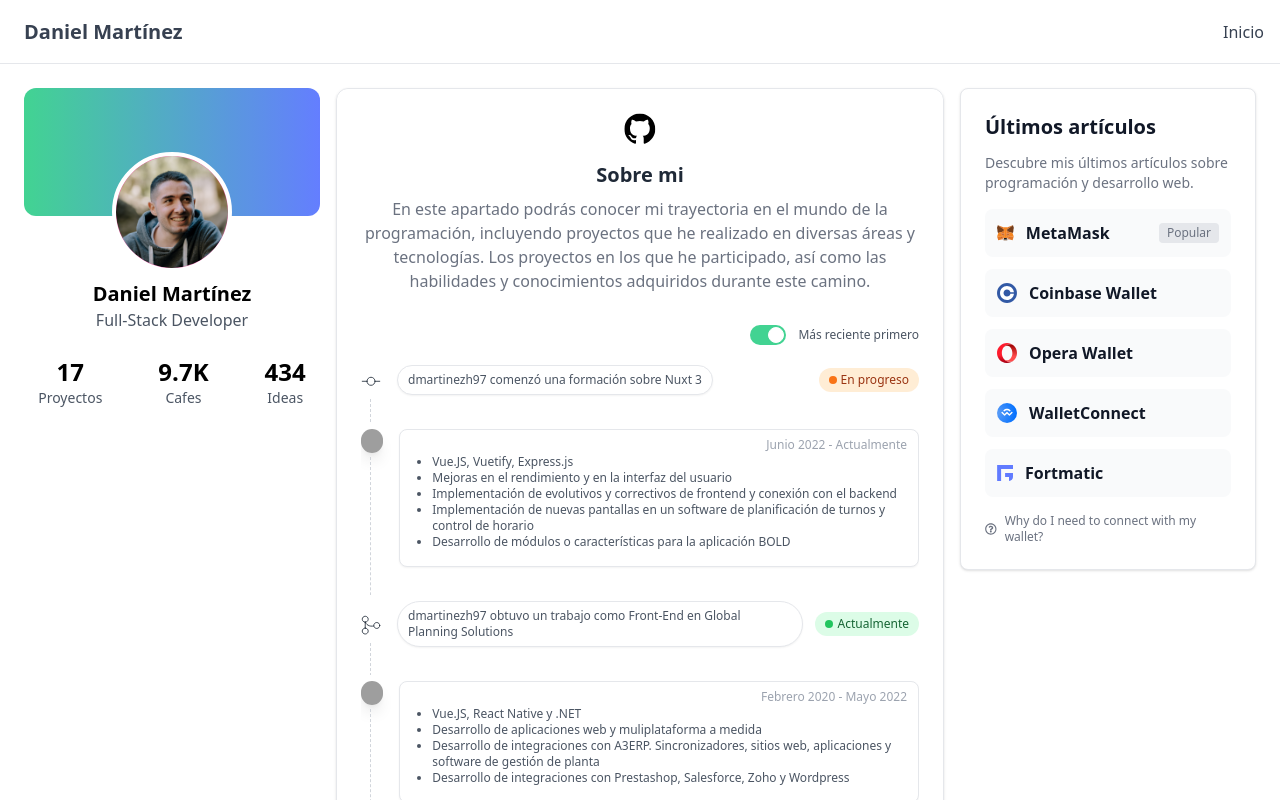
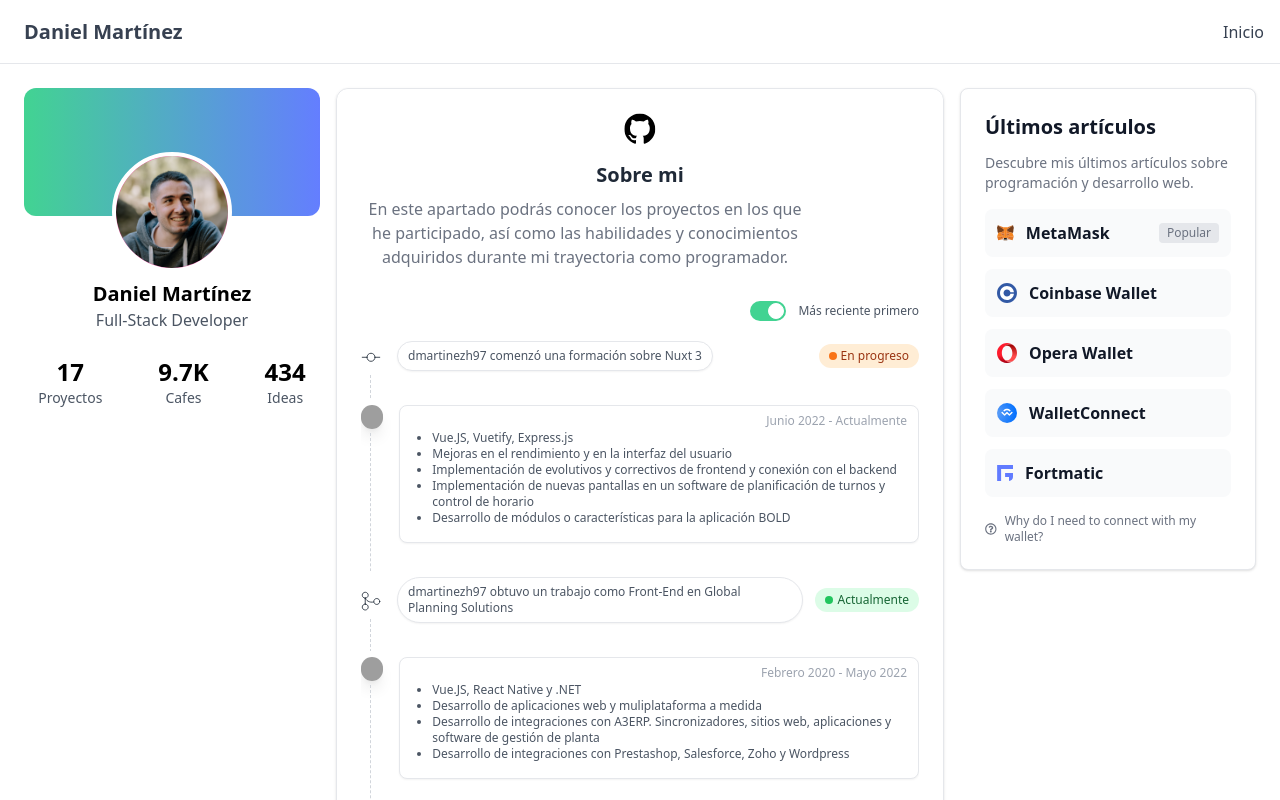
Before and after one commit to dmartinezh97/portafolio, a Nuxt app: page / in a window 1280 px wide. Shown: the top 800 px of the page. Built offline with nearby package versions, Linux system fonts and the light colour scheme; grey boxes are pictures that could not be loaded.

Commit message:
Texto final

```diff
--- a/components/Timeline.vue
+++ b/components/Timeline.vue
@@ -23,8 +23,10 @@
                         <h3 class="text-lg md:text-xl font-semibold text-gray-800 dark:text-gray-200">
                             Sobre mi
                         </h3>
-                        <p class="mt-2 text-gray-500">
-                            En este apartado podrás conocer mi trayectoria en el mundo de la programación, incluyendo proyectos que he realizado en diversas áreas y tecnologías. Los proyectos en los que he participado, así como las habilidades y conocimientos adquiridos durante este camino.
+                        <p class="mt-2 text-gray-500 max-w-md">
+                            En este apartado podrás conocer los proyectos en los que he participado, así como las habilidades y conocimientos adquiridos durante mi trayectoria como programador.
+                            <!-- En este apartado podrás conocer mi trayectoria en el mundo de la programación, incluyendo proyectos que he realizado en diversas áreas y tecnologías. Los proyectos en los que he participado, así como las habilidades y conocimientos adquiridos durante este camino. -->
+                            <!-- En este apartado, encontrarás una lista detallada de mi experiencia como programador, incluyendo proyectos que he realizado en diversas áreas y tecnologías. Desde mi formación académica hasta mis experiencias laborales, podrás conocer mi trayectoria en el mundo de la programación y los proyectos en los que he participado, así como las habilidades y conocimientos adquiridos durante este camino. -->
                         </p>
                         <!-- Open Source Software. Find the entire code on our GitHub. -->
                     </div>
```
